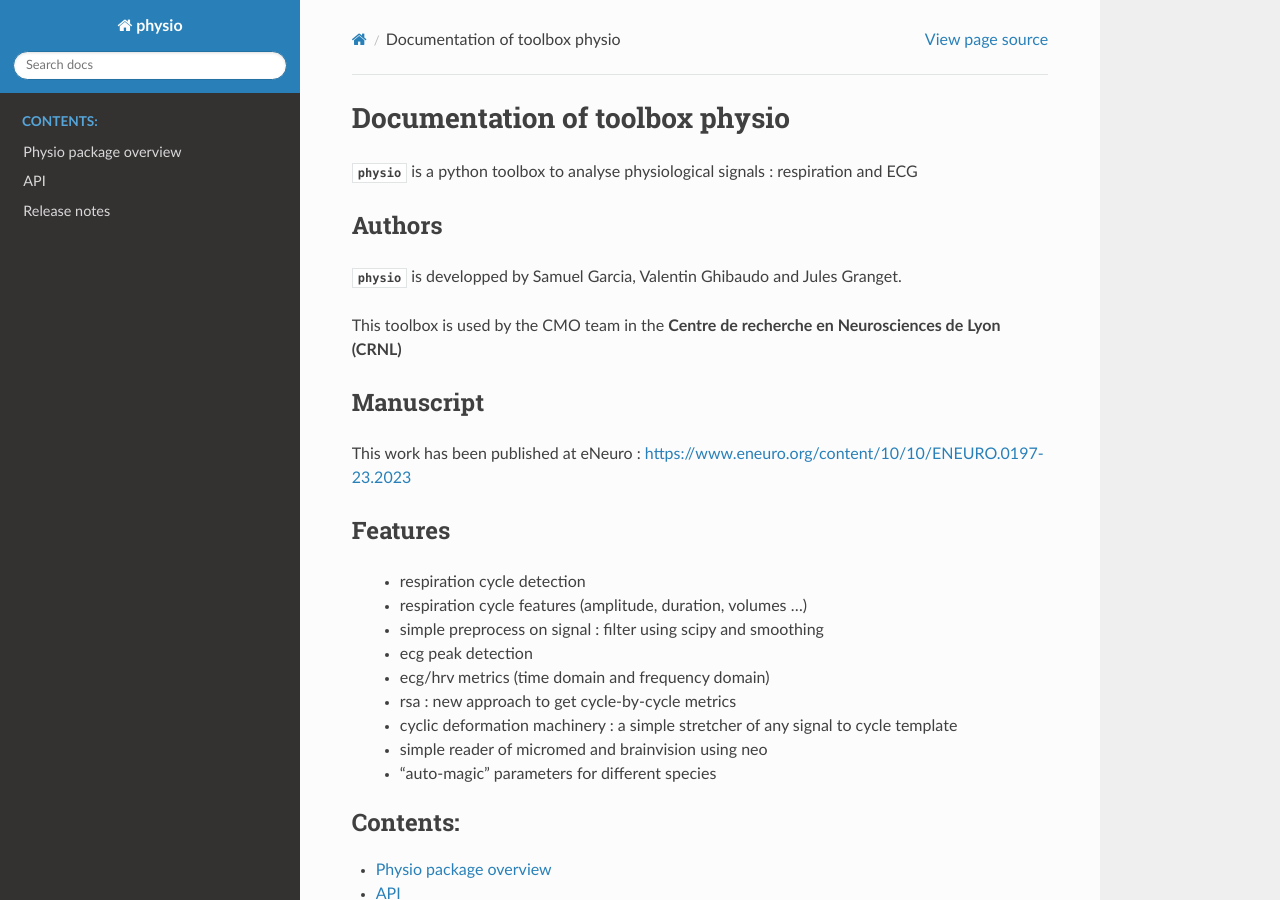
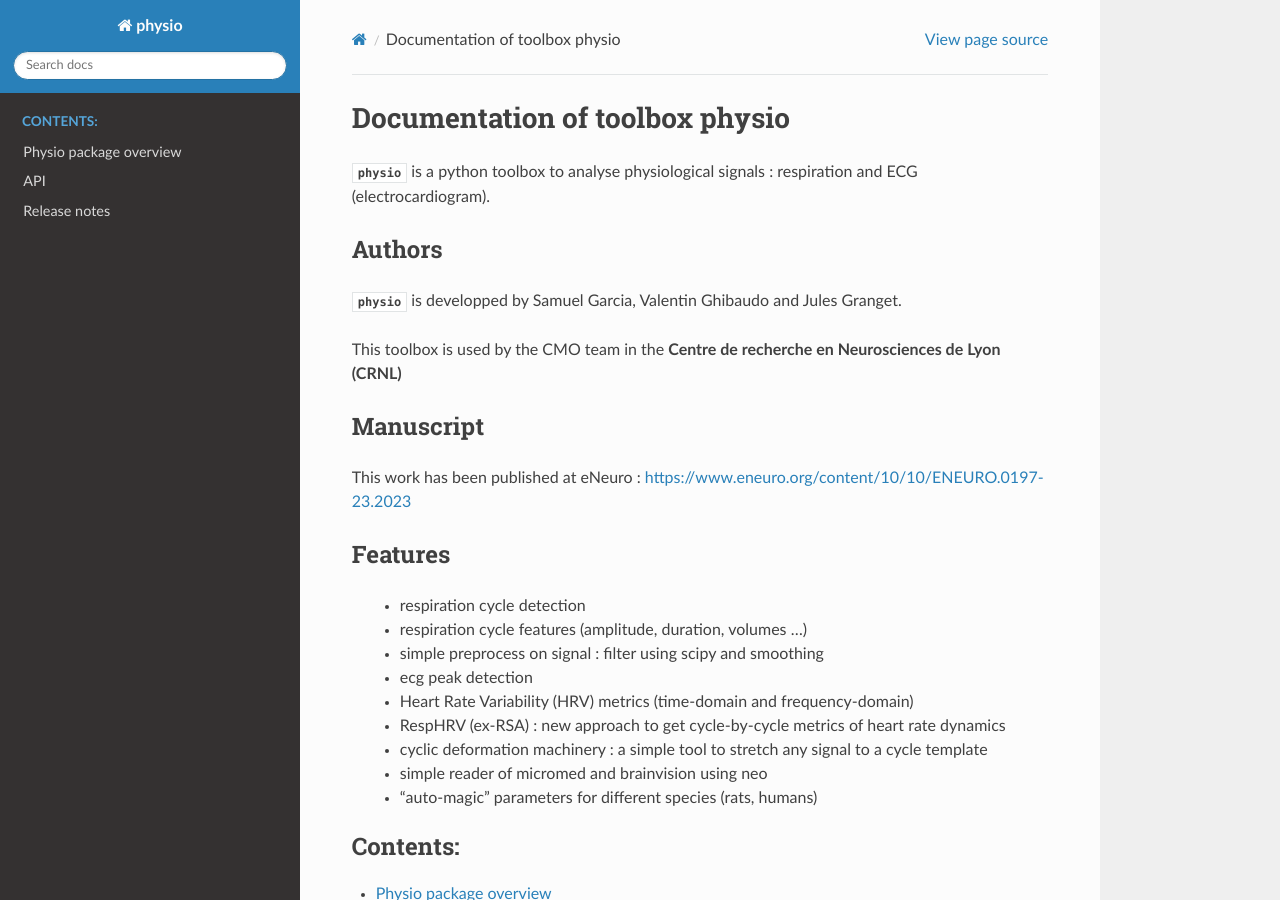
Before and after one commit to samuelgarcia/physio, a Sphinx documentation site: the page built from doc/index.rst, in a window 1280 px wide and 900 px high. Built offline with Sphinx 7.4.7 and the Read the Docs theme 3.1.0, drawn with Linux system fonts in a browser that asks for light colours.

Commit message:
doc rst idnex and readme

```diff
--- a/doc/index.rst
+++ b/doc/index.rst
@@ -2,7 +2,7 @@ Documentation of toolbox physio
 ==============================
 
 
-:py:mod:`physio` is a python toolbox to analyse physiological signals : respiration and ECG
+:py:mod:`physio` is a python toolbox to analyse physiological signals : respiration and ECG (electrocardiogram).
 
 
 Authors
@@ -27,11 +27,11 @@ Features
   * respiration cycle features (amplitude, duration, volumes ...)
   * simple preprocess on signal : filter using scipy and smoothing
   * ecg peak detection
-  * ecg/hrv metrics (time domain and frequency domain)
-  * rsa : new approach to get cycle-by-cycle metrics
-  * cyclic deformation machinery : a simple stretcher of any signal to cycle template
+  * Heart Rate Variability (HRV) metrics (time-domain and frequency-domain)
+  * RespHRV (ex-RSA) : new approach to get cycle-by-cycle metrics of heart rate dynamics
+  * cyclic deformation machinery : a simple tool to stretch any signal to a cycle template
   * simple reader of micromed and brainvision using neo
-  * "auto-magic" parameters for different species
+  * "auto-magic" parameters for different species (rats, humans)
 
 
 .. toctree::
```
Also changed, not shown: examples/README.rst.
